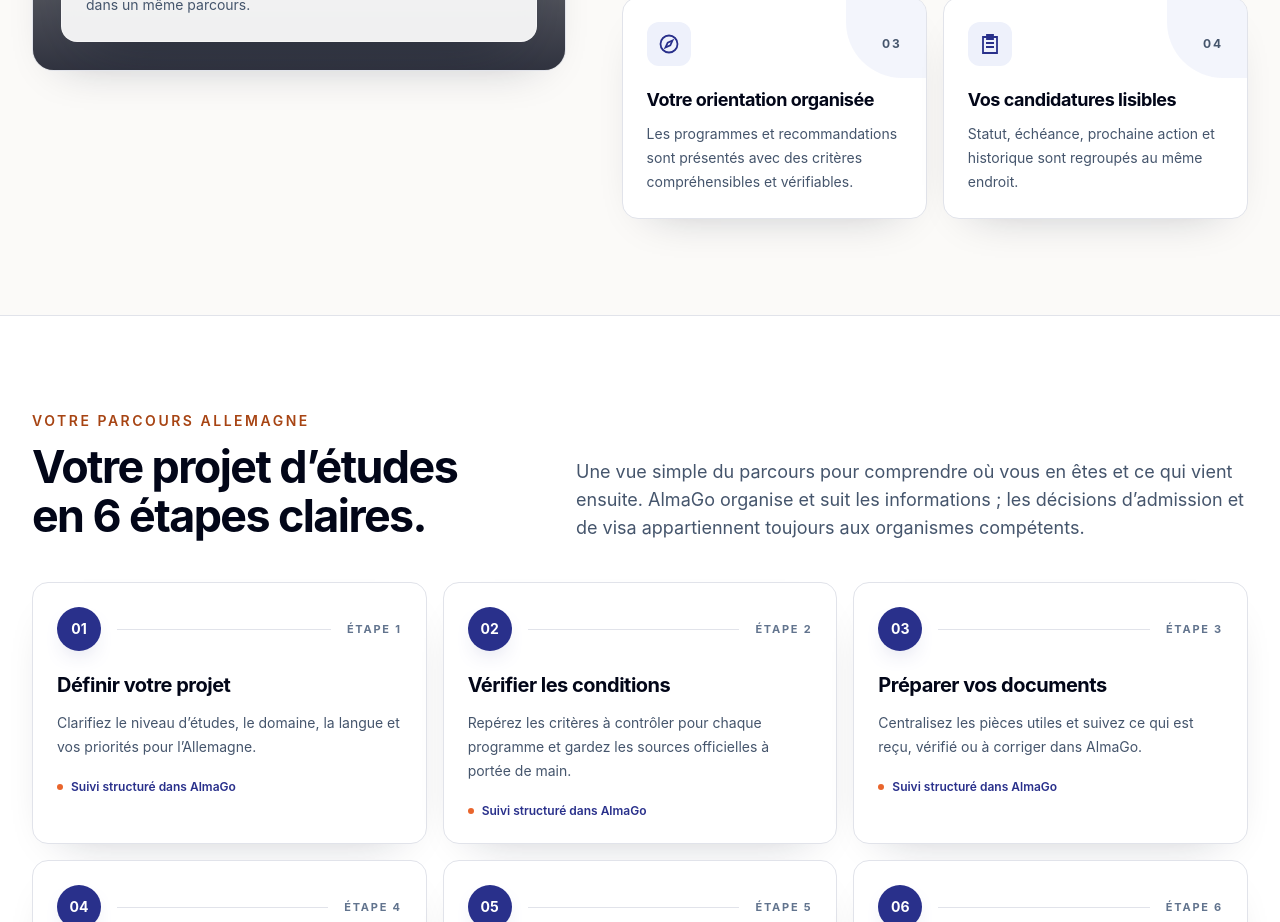
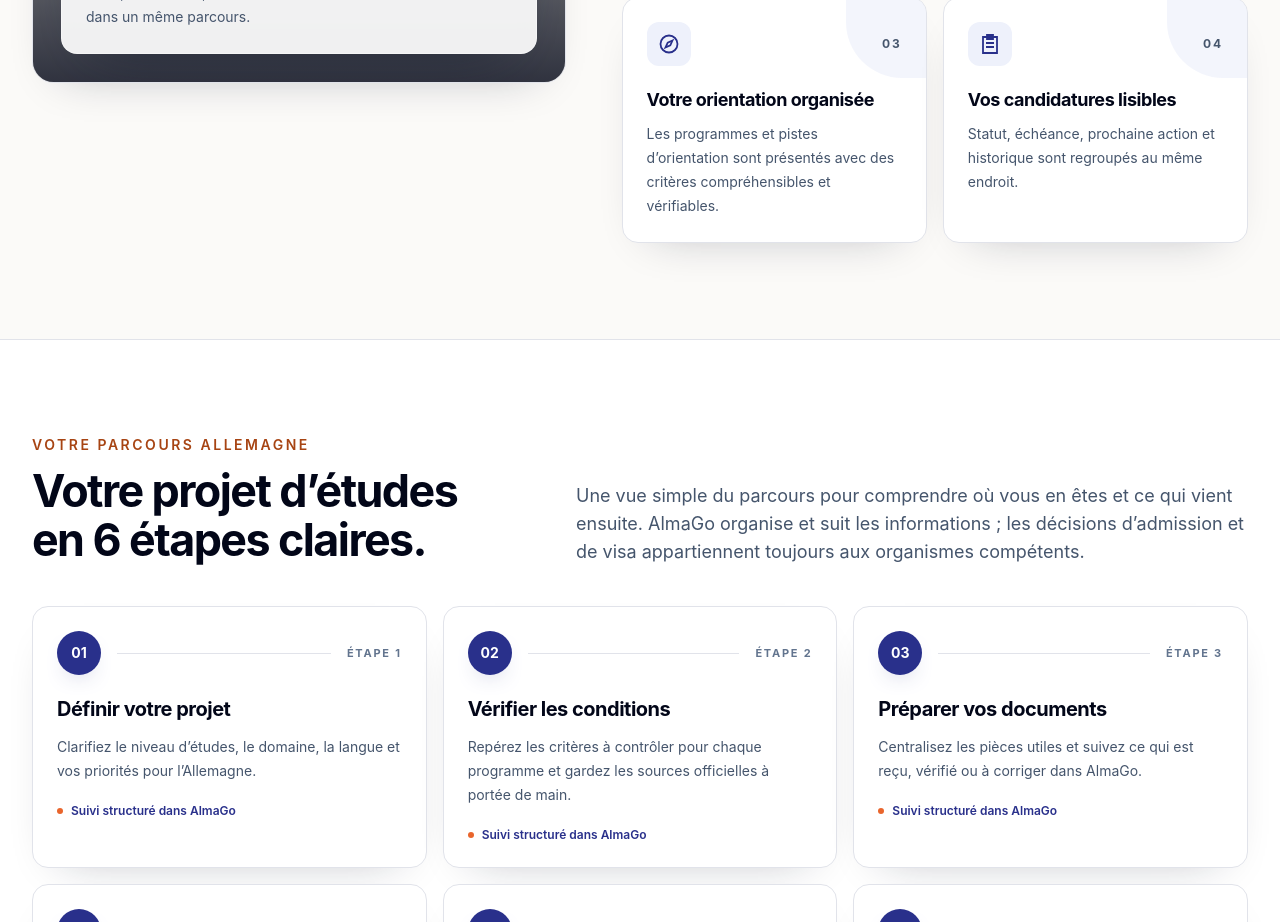
Before and after one commit to almago-platform/AlmaGo, a Next.js app: page / in a window 1280 px wide. Shown: the part 1660-2582 px from the top of the page. Built offline with nearby package versions, Linux system fonts and the light colour scheme; grey boxes are pictures that could not be loaded.

Commit message:
copy(v3): finish public terminology in HomeValueSection.tsx

```diff
--- a/src/components/public/HomeValueSection.tsx
+++ b/src/components/public/HomeValueSection.tsx
@@ -16,7 +16,7 @@ const valueItems = [
   {
     number: "03",
     title: "Votre orientation organisée",
-    description: "Les programmes et recommandations sont présentés avec des critères compréhensibles et vérifiables.",
+    description: "Les programmes et pistes d’orientation sont présentés avec des critères compréhensibles et vérifiables.",
     icon: "orientation",
   },
   {
```
